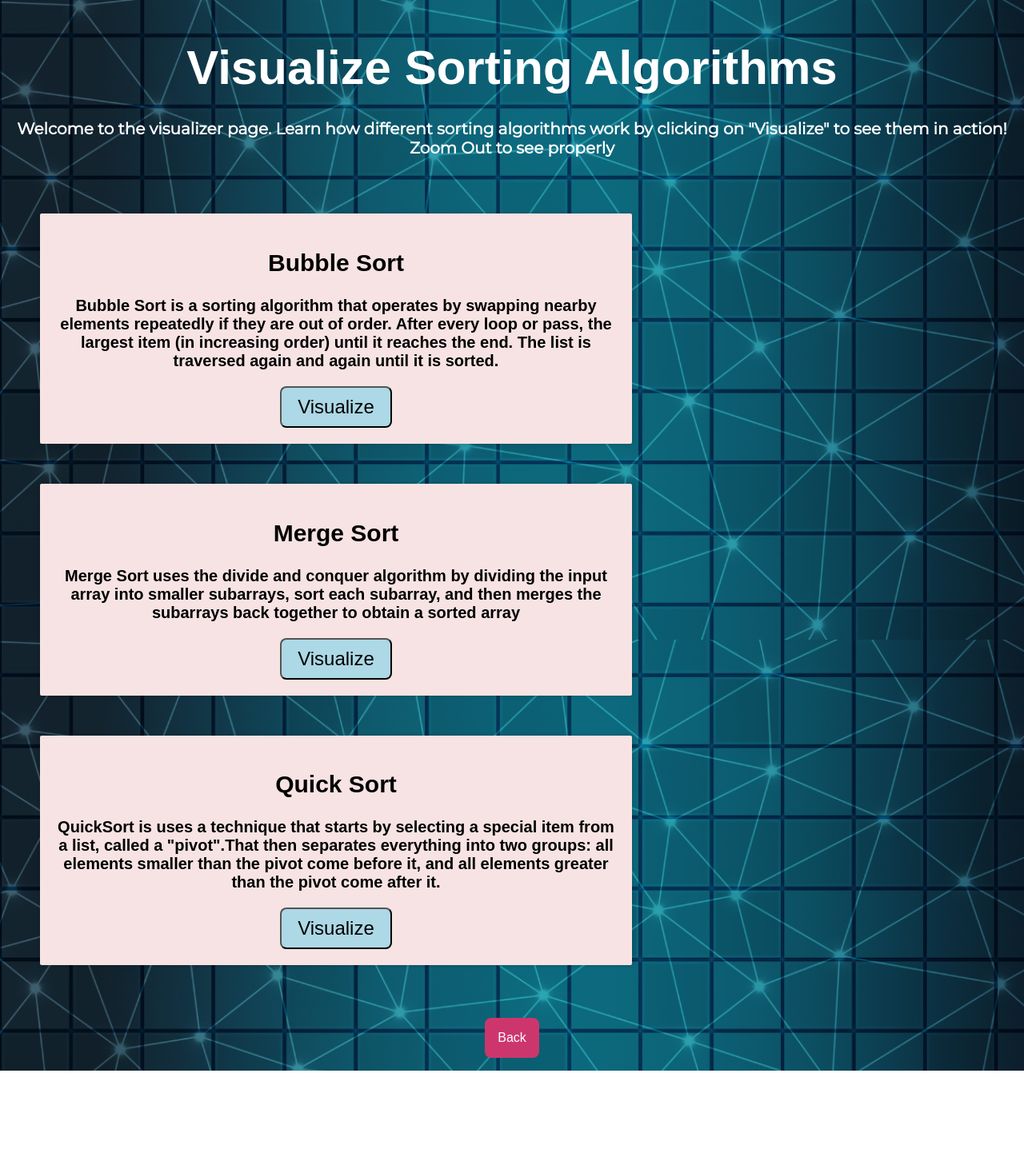
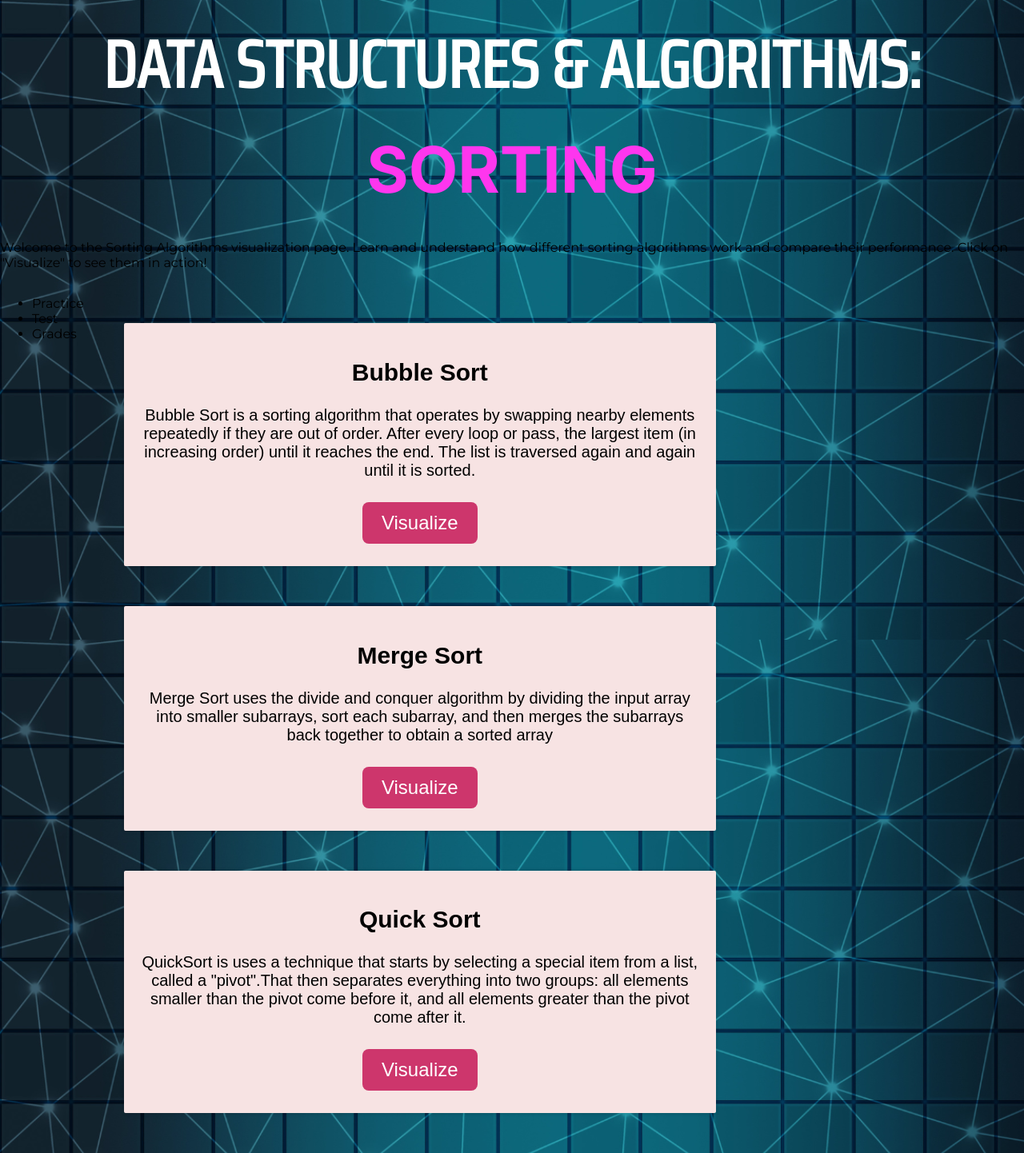
Before and after one commit to KagisoLesomo/SortingPlugIn, a React (Create React App) app: page /visualizer in a window 1280 px wide. Shown: the whole page at 80% size. Before the commit the page ends 1339 px from the top, so only its background shows below. Built offline with nearby package versions, Linux system fonts and the light colour scheme; no server answers.

Commit message:
Update SortingAlgorithmsPage.js

```diff
--- a/src/components/sorts/SortingAlgorithmsPage.js
+++ b/src/components/sorts/SortingAlgorithmsPage.js
@@ -3,9 +3,9 @@ import './SortingAlgorithmsPage.css';
 import BubbleSortVisualizer from './BubbleSortVisualizer';
 import MergeSortVisualizer from './MergeSortVisualizer';
 import QuickSortVisualizer from './QuickSortVisualizer';
-import { Link } from 'react-router-dom';
 //import QuickSortVisualizer from './QuickSortVisualizer';
-
+import menuIcon from  '../../images/MenuIcon.png';
+import Header from '../header/Header';
 
 
 const sortingAlgorithms = [
@@ -43,38 +43,31 @@ const SortingAlgorithmsPage = () => {
   return (
     <div className="sorting-algorithms-page">
     <div className="menu-toggle-button" onClick={toggleDrawer}>
+      <div className={`menu-toggle-icon ${isDrawerOpen ? 'open' : ''}`}
+      style={{ backgroundImage: `url(${menuIcon})` }}
+      ></div>
     </div>
-    <h1 className="page-title">Visualize Sorting Algorithms</h1>
-    <p style={{ color: 'white', fontSize: '20px', fontWeight: 'bold', textAlign: 'center' }} className="page-description">
-  Welcome to the visualizer page. Learn how different sorting algorithms work by clicking on "Visualize" to see them in action!
-  <br />
-  Zoom Out to see properly
-</p>
 
-
+    <Header/>
+    <p className="page-description">
+      Welcome to the Sorting Algorithms visualization page. Learn and understand how different sorting algorithms work and compare their performance. Click on "Visualize" to see them in action!
+    </p>
     <div className="page-content">
       {/* Navigation drawer */}
       <div className={`navigation-drawer ${isDrawerOpen ? 'open' : ''}`}
       >
+        <ul>
+          <li>Practice</li>
+          <li>Test</li>
+          <li>Grades</li>
+        </ul>
       </div>
         <div className="algorithm-list">
           {sortingAlgorithms.map((algorithm, index) => (
             <div key={index} className="algorithm-card">
               <h2>{algorithm.title}</h2>
-              <p style={{  fontSize: '20px', fontWeight: 'bold' }} >{algorithm.description}</p>
-              <button
-  onClick={() => startVisualization(algorithm)}
-  className="visualize-button"
-  style={{
-    backgroundColor: 'lightblue',
-    borderRadius: '8px',
-    fontSize: '1.5rem',  // Adjust the font size as needed
-    padding: '10px 20px',  // Adjust the padding as needed
-  }}
->
-  Visualize
-</button>
-
+              <p>{algorithm.description}</p>
+              <div class="visualise-btn"> <button onClick={() => startVisualization(algorithm)} className="visualize-button">Visualize</button> </div>
             </div>
           ))}
         </div>
@@ -95,13 +88,6 @@ const SortingAlgorithmsPage = () => {
           )}
         </div>
       </div>
-            <div style={{ display: 'flex', flexDirection: 'row', justifyContent: 'center' }}>
-            <Link to="/" style={{ textDecoration: 'none' }}>
-              <button style={{ backgroundColor: '#CD366C', color: 'white', borderRadius: '0.5rem', fontSize: '1rem', border: 'none', cursor: 'pointer', padding: '1rem 1rem', margin: '1rem' }}>
-                Back
-              </button>
-            </Link>
-                </div>
     </div>
   );
 };
```
